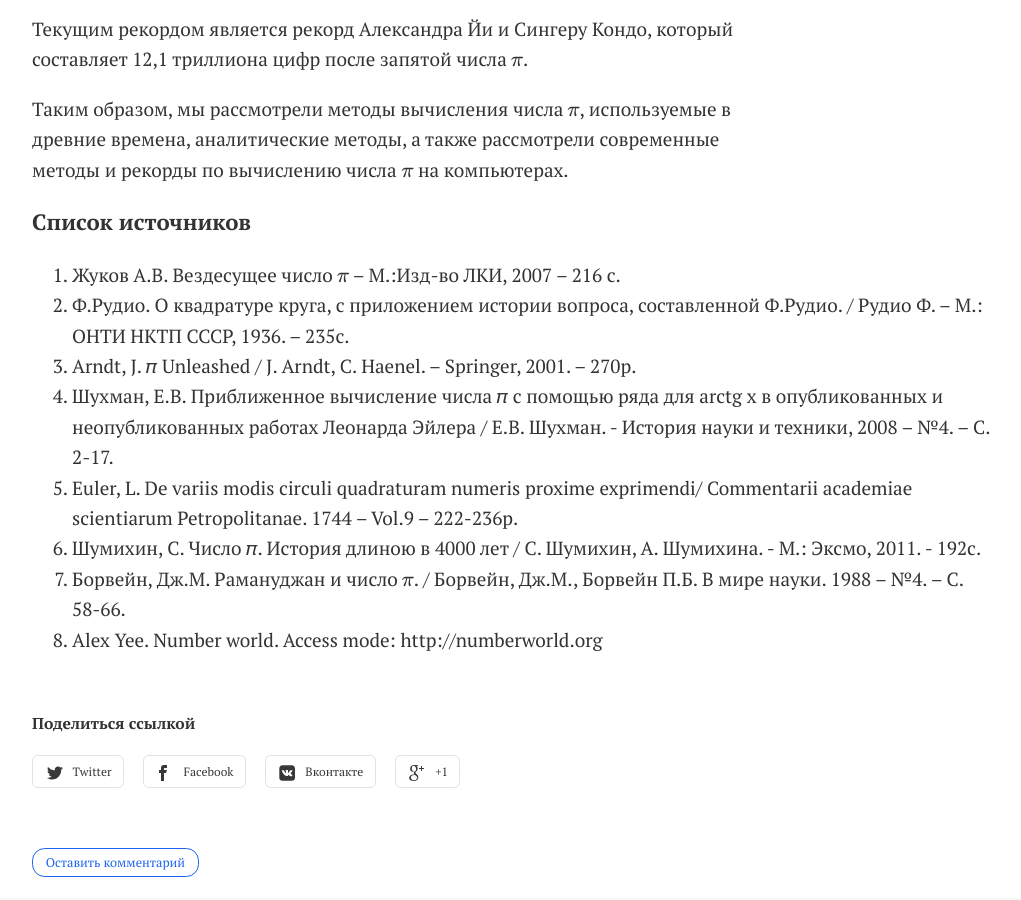
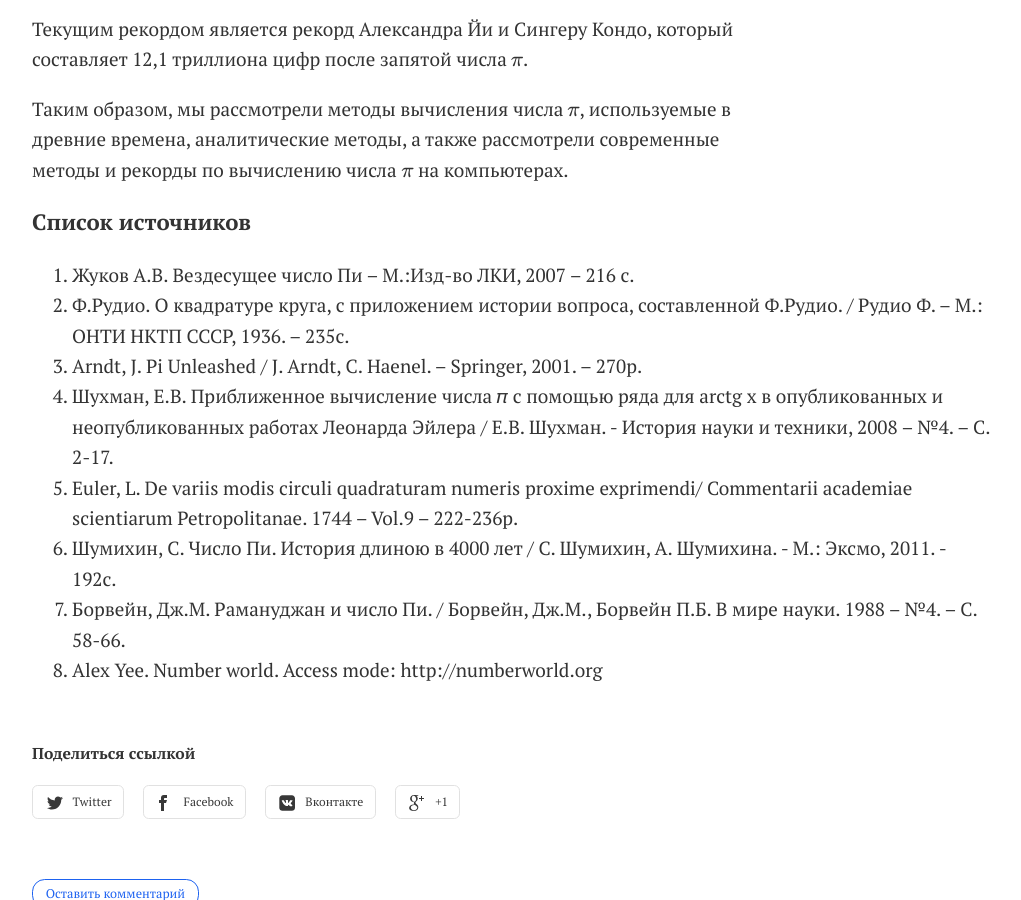
Before and after one commit to anna-vanlee/bizikov.ru, a Jekyll site: the page built from _posts/2015-01-09-history-of-pi.md, in a window 1280 px wide and 900 px high, scrolled down 6969 px. Shown: the whole window, without its empty margins (128-1149 px from the left). Built offline with Jekyll 4.4.1, drawn with Linux system fonts in a browser that asks for light colours; formulas are drawn with MathJax 3.

Commit message:
Update 2015-01-09-history-of-pi.md

```diff
--- a/_posts/2015-01-09-history-of-pi.md
+++ b/_posts/2015-01-09-history-of-pi.md
@@ -128,11 +128,11 @@ XX век ознаменован совершенно новым этапом в
 
 ### Список источников
 
-1. Жуков А.В. Вездесущее число \\( \pi \\) – М.:Изд-во ЛКИ, 2007 – 216 с.
+1. Жуков А.В. Вездесущее число Пи – М.:Изд-во ЛКИ, 2007 – 216 с.
 2. Ф.Рудио. О квадратуре круга, с приложением истории вопроса, составленной Ф.Рудио. / Рудио Ф. – М.: ОНТИ НКТП СССР, 1936. –  235c.
-3. Arndt, J. 𝜋 Unleashed / J. Arndt, C. Haenel. – Springer, 2001. – 270p.
+3. Arndt, J. Pi Unleashed / J. Arndt, C. Haenel. – Springer, 2001. – 270p.
 4. Шухман, Е.В. Приближенное вычисление числа 𝜋 с помощью ряда для arctg x в опубликованных и неопубликованных работах Леонарда Эйлера / Е.В. Шухман. - История науки и техники, 2008 – №4. – С. 2-17.
 5. Euler, L. De variis modis circuli quadraturam numeris proxime exprimendi/ Commentarii academiae scientiarum Petropolitanae. 1744 – Vol.9 – 222-236p.
-6. Шумихин, С. Число 𝜋. История длиною в 4000 лет / С. Шумихин, А. Шумихина. - М.: Эксмо, 2011. - 192с.
-7. Борвейн, Дж.М. Рамануджан и число \\( \pi \\). / Борвейн, Дж.М., Борвейн П.Б. В мире науки. 1988 – №4. – С. 58-66.
+6. Шумихин, С. Число Пи. История длиною в 4000 лет / С. Шумихин, А. Шумихина. - М.: Эксмо, 2011. - 192с.
+7. Борвейн, Дж.М. Рамануджан и число Пи. / Борвейн, Дж.М., Борвейн П.Б. В мире науки. 1988 – №4. – С. 58-66.
 8. Alex Yee. Number world. Access mode: http://numberworld.org
```
